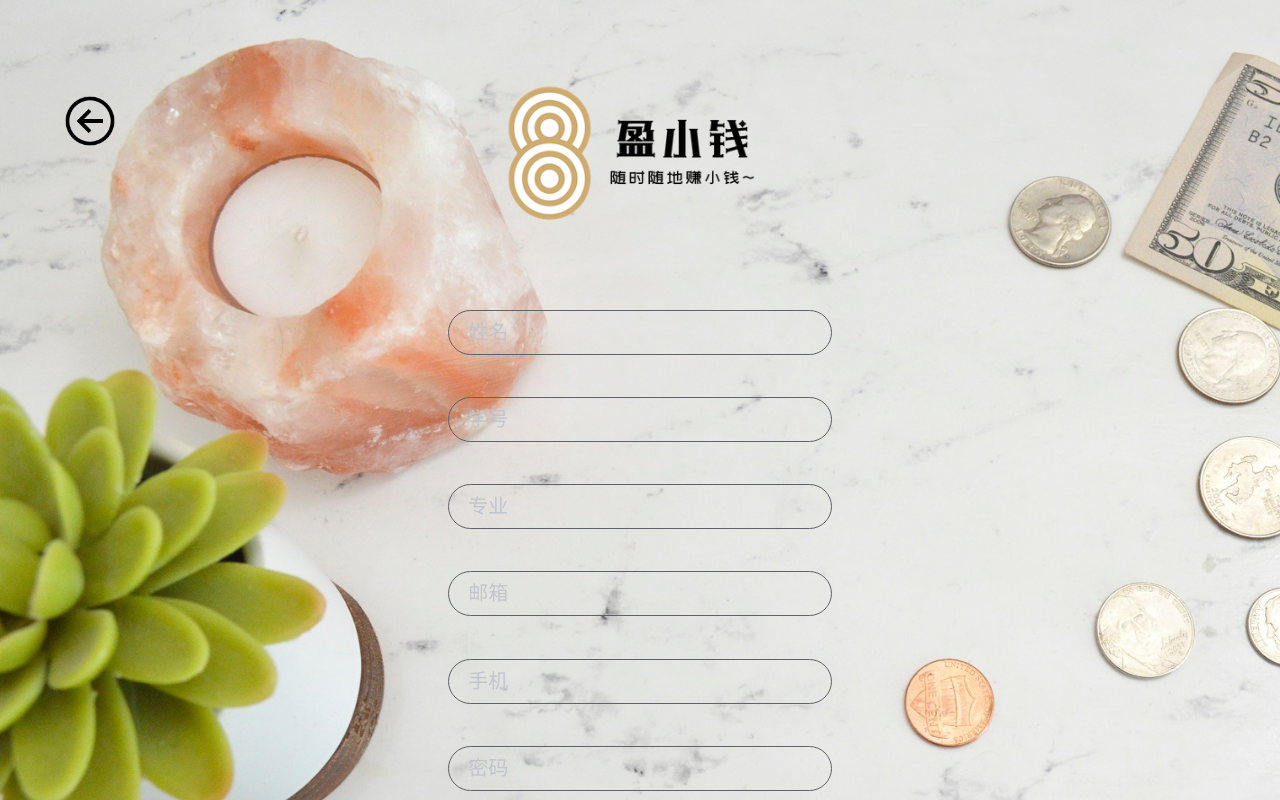
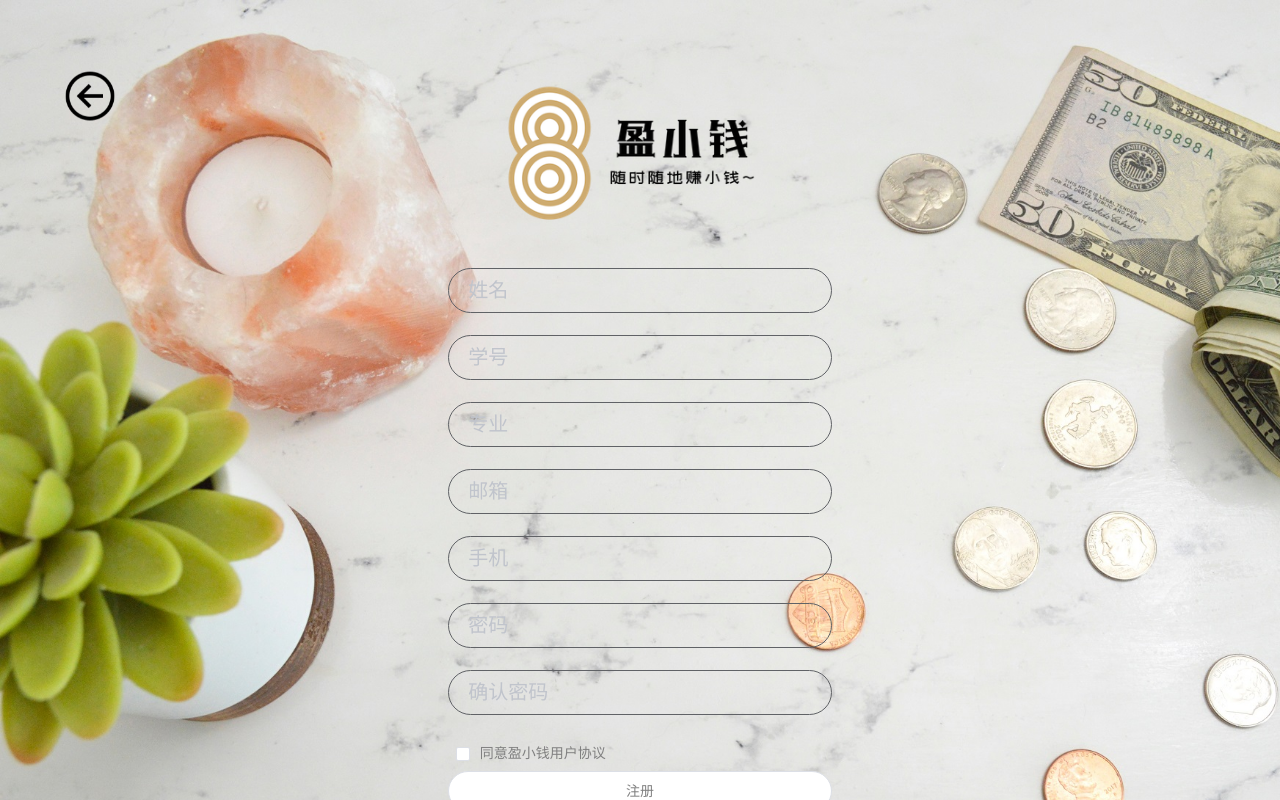
Before and after one commit to haowe-7/Fat-Wallet-FrontEnd, a Vue app: page /register in a window 1280 px wide. Shown: the top 800 px of the page. Built offline with nearby package versions, Linux system fonts and the light colour scheme.

Commit message:
feat: 增加部分判断输入格式，更新界面设计
Change-Id: I6b1c439c46a6095bea1d651167df32b391d55dfb

```diff
--- a/src/components/Login.vue
+++ b/src/components/Login.vue
@@ -2,11 +2,17 @@
   <div id="main">
     <img id="logo" src="../assets/盈小钱logo.png"/>
     <div id="input-box">
-      <el-input v-model="username" placeholder="用户名/邮箱/手机号"></el-input>
-      <el-input v-model="password" placeholder="请输入密码" show-password></el-input>
-      <a href="http://baidu.com">忘记密码？</a>
-      <el-button height="25px" round>登录</el-button>
-      <a id="register" href="/register">还没有账户？立即注册</a>
+      <el-form :model="user_info" status-icon :rules="valiate_rule">
+        <el-form-item prop="username">
+          <el-input v-model="user_info.username" placeholder="用户名/邮箱/手机号" autocomplete="off"></el-input>
+        </el-form-item>
+        <el-form-item prop="password">
+          <el-input type="password" v-model="user_info.password" placeholder="请输入密码" autocomplete="off"></el-input>
+        </el-form-item>
+      </el-form>
+      <a id="forgetPass" href="http://baidu.com">忘记密码？</a>
+        <el-button height="25px" round>登录</el-button>
+      <span>还没有账户?<a id="register" href="/register">立即注册</a></span>
     </div>
   </div>
 </template>
@@ -15,9 +21,35 @@
 export default {
   name: 'Login',
   data() {
+    var validateUsername = (rule, value, callback) => {
+      if (value === '') {
+        callback(new Error('用户名不能为空'));
+      } else {
+        callback();
+      }
+    };
+
+    var validatePassword = (rule, value, callback) => {
+      if (value === '') {
+        callback(new Error('密码不能为空'));
+      } else {
+        callback();
+      }
+    };
+
     return {
-      username: '',
-      password: ''
+      user_info: {
+        username: '',
+        password: ''
+      },
+      valiate_rule: {
+        username: [
+          { validator: validateUsername, trigger: 'blur' }
+        ],
+        password: [
+          { validator: validatePassword, trigger: 'blur' }
+        ]
+      }
     };
   }
 };
@@ -39,7 +71,7 @@ export default {
   margin-left: 35%;
   margin-right: 35%;
   margin-top: 5%;
-  margin-bottom: 2%;
+  margin-bottom: 4%;
 }
 
 #input-box {
@@ -49,17 +81,15 @@ export default {
 }
 
 .el-input {
-  margin-top: 5%;
   font-size: 20px;
 }
 
 .el-input input {
-  height: 40px;
+  height: 45px;
   border-color: gray;
   background-color:transparent;
   border: 1px solid;
   border-radius: 25px;
-  padding: 5%;
 }
 
 .el-button {
@@ -73,15 +103,23 @@ export default {
 
 a {
   display: inline-block;
-  width: 100%;
-  margin-top: 4%;
+  margin-top: 2%;
+  text-decoration:none;
+}
+
+#forgetPass {
+  float: right;
   color: gray;
-  text-decoration:none;
-  text-align: right;
+}
+
+span {
+  color: gray;
 }
 
 #register {
-  text-align: left;
+  font-size: 18px;
+  color: gray;
+  font-weight: bold;
 }
 
 </style>
--- a/src/components/Register.vue
+++ b/src/components/Register.vue
@@ -3,15 +3,31 @@
     <a id="back" href="/login"></a>
     <img id="logo" src="../assets/盈小钱logo.png"/>
     <div id="input-box">
-      <el-input v-model="username" placeholder="姓名"></el-input>
-      <el-input v-model="studentID" placeholder="学号"></el-input>
-      <el-input v-model="major" placeholder="专业"></el-input>
-      <el-input v-model="mail" placeholder="邮箱"></el-input>
-      <el-input v-model="phone" placeholder="手机"></el-input>
-      <el-input v-model="password" placeholder="密码"></el-input>
-      <el-input v-model="rePassword" placeholder="确认密码"></el-input>
+      <el-form :model="user_info" status-icon :rules="valiate_rule">
+        <el-form-item prop="username">
+          <el-input v-model="user_info.username" placeholder="姓名" autocomplete="off"></el-input>
+        </el-form-item>
+        <el-form-item prop="studentID">
+          <el-input v-model="user_info.studentID" placeholder="学号" autocomplete="off"></el-input>
+        </el-form-item>
+        <el-form-item prop="major">
+          <el-input v-model="user_info.major" placeholder="专业" autocomplete="off"></el-input>
+        </el-form-item>
+        <el-form-item prop="mail">
+          <el-input v-model="user_info.mail" placeholder="邮箱" autocomplete="off"></el-input>
+        </el-form-item>
+        <el-form-item prop="phone">
+          <el-input v-model="user_info.phone" placeholder="手机" autocomplete="off"></el-input>
+        </el-form-item>
+        <el-form-item prop="password">
+          <el-input v-model="user_info.password" placeholder="密码" type="password" autocomplete="off"></el-input>
+        </el-form-item>
+        <el-form-item prop="rePassword">
+          <el-input v-model="user_info.rePassword" placeholder="确认密码" type="password" autocomplete="off"></el-input>
+        </el-form-item>
         <el-checkbox v-model="checked" size="medium">同意盈小钱用户协议</el-checkbox>
         <el-button height="25px" round>注册</el-button>
+      </el-form>
     </div>
   </div>
 </template>
@@ -21,6 +37,7 @@ export default {
   name: 'Register',
   data() {
     return {
+      user_info: {
         username: '',
         studentID: '',
         major: '',
@@ -29,6 +46,15 @@ export default {
         password: '',
         rePassword: '',
         checked: false
+      },
+      valiate_rule: {
+        // username: [
+        //   { validator: validateUsername, trigger: 'blur' }
+        // ],
+        // password: [
+        //   { validator: validatePassword, trigger: 'blur' }
+        // ]
+      }
     };
   }
 };
@@ -37,11 +63,11 @@ export default {
 <style>
 
 #main {
-  background-color: #333333;
+    background: url("../assets/background.jpg"), no-repeat;
+  background-size: cover;
   width: 100%;
-  height: auto;
+  height: 120%;
   padding: 0%;
-  padding-bottom: 10%;
   margin: 0%;
 }
 
@@ -60,7 +86,6 @@ export default {
 }
 
 .el-input input {
-  margin-top: 6%;
   font-size: 20px;
   height: 45px;
   border-color: gray;
@@ -72,7 +97,6 @@ export default {
 
 .el-checkbox {
   margin: 2%;
-    margin-top: 8%;
 }
 
 .el-button {
```
Lines whose indentation alone changed are shown as unchanged.
